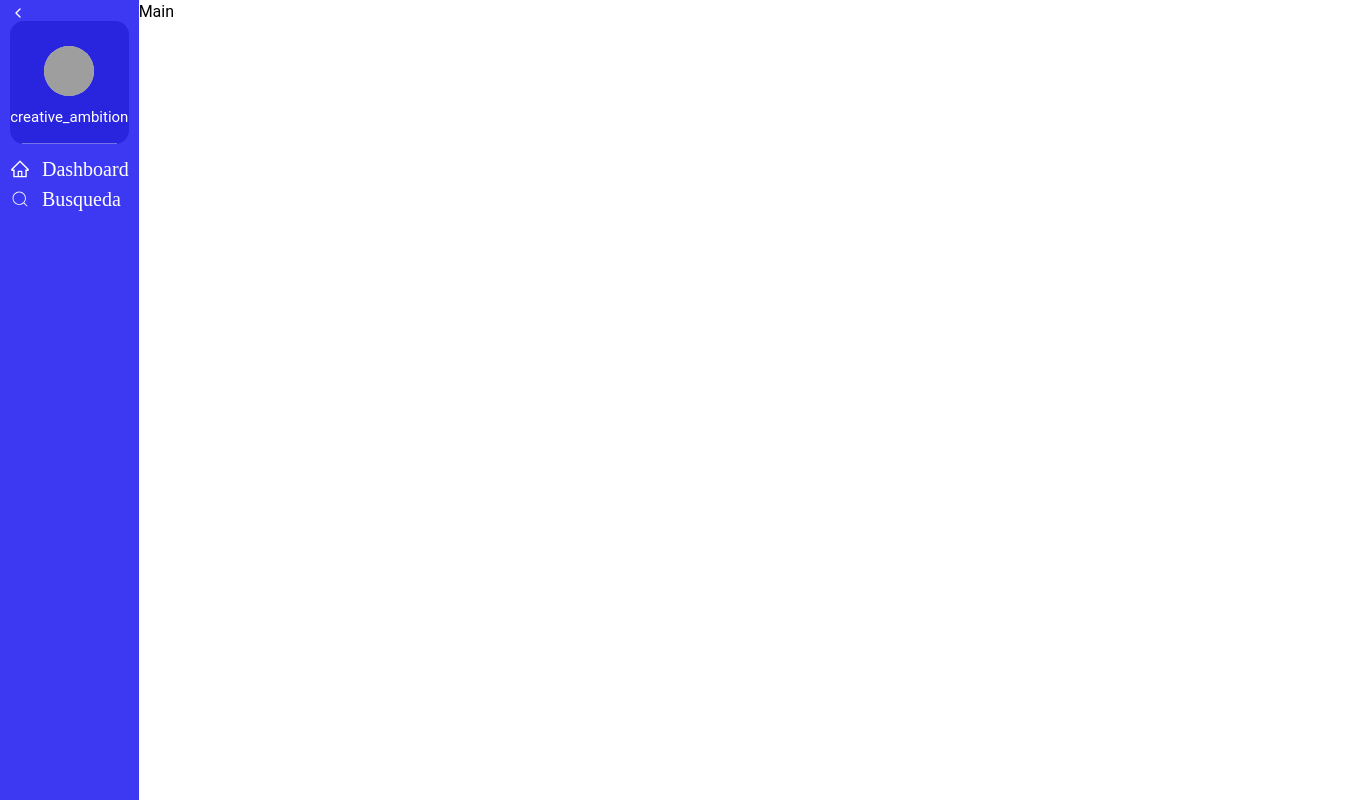
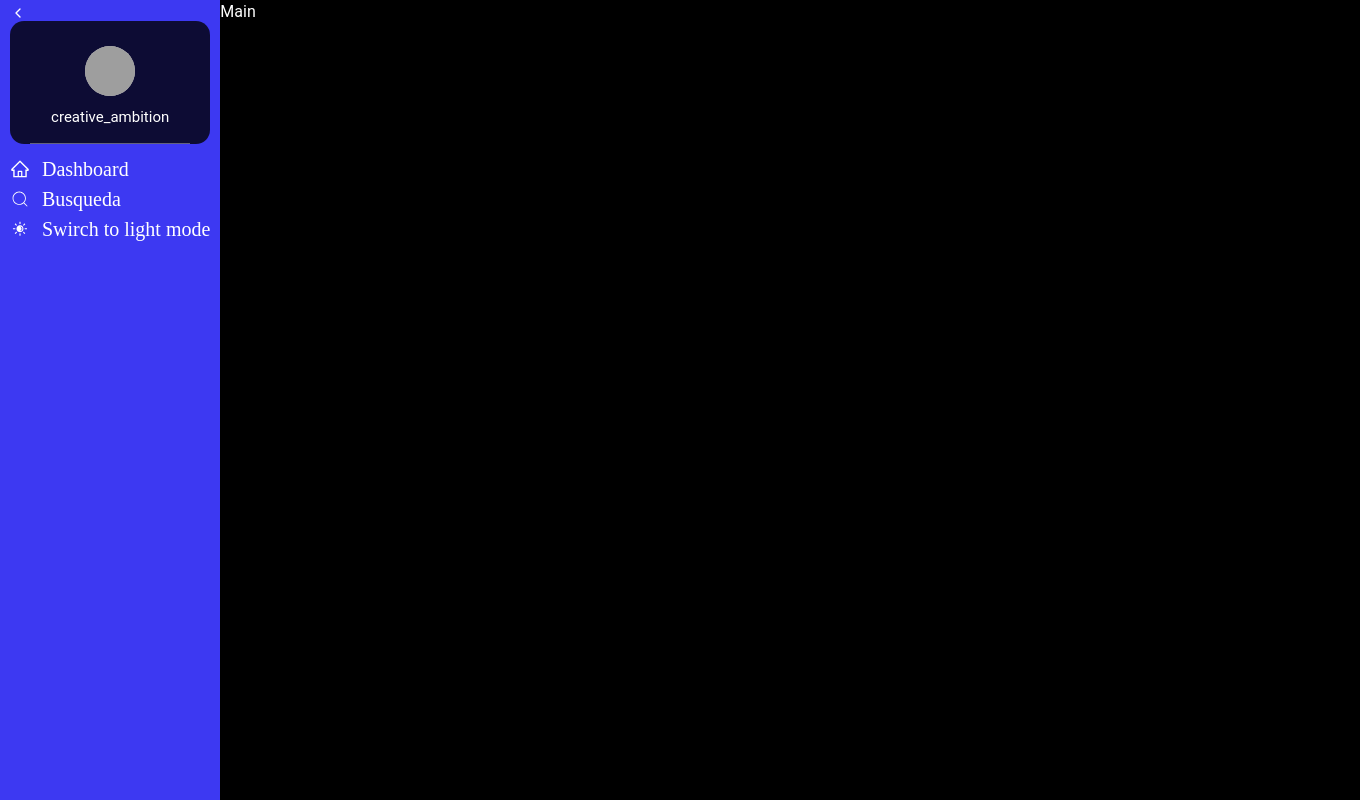
Before and after one commit to Gemini284/IBM_7mo, a React (Create React App) app in the folder ibm-proyecto/: page / in a window 1280 px wide. Shown: the whole page, 1360 px wide, since content can reach past the window. Built offline with nearby package versions, Linux system fonts and the light colour scheme; grey boxes are pictures that could not be loaded.

Commit message:
Dark/light mode

```diff
--- a/ibm-proyecto/src/Components/NavIconTemplate/Nav.jsx
+++ b/ibm-proyecto/src/Components/NavIconTemplate/Nav.jsx
@@ -1,6 +1,6 @@
 import './Nav.css'
-const Nav = ({Icon, title}) => {
-    return <div className="nav">
+const Nav = ({Icon, title, onClick}) => {
+    return <div className="nav" onClick={onClick} >
         {Icon && <Icon className="icon" />}
         <h2> {title ? title : null}</h2>
     </div>;
--- a/ibm-proyecto/src/Components/Navigation Template/Navigation.css
+++ b/ibm-proyecto/src/Components/Navigation Template/Navigation.css
@@ -111,3 +111,7 @@
 .navigation.active header .profile{
     height: 40px;
 }
+
+.navigation.dark header{
+    background-color: rgba(0, 0, 0, 0.786);
+}
--- a/ibm-proyecto/src/Components/Navigation Template/Navigation.jsx
+++ b/ibm-proyecto/src/Components/Navigation Template/Navigation.jsx
@@ -1,14 +1,22 @@
-import React, { useState } from 'react'
+import React, { useContext, useState } from 'react'
 import './Navigation.css'
 import Nav from '../NavIconTemplate/Nav'
 import {AiOutlineHome} from 'react-icons/ai'
 import {CiSearch} from 'react-icons/ci'
 import {FiChevronLeft} from 'react-icons/fi'
+import { ThemeContext } from '../../ThemeContext'
+import {WiSolarEclipse} from 'react-icons/wi'
 
 const Navigation = () => {
   const [nav, setnav] = useState(false);
+  const {DarkTheme, setDarkTheme} = useContext(ThemeContext);
+
+  function changeTheme(){
+    setDarkTheme(!DarkTheme);
+  }
+
   return (
-    <div className={`navigation ${nav && "active"}`}>
+    <div className={`navigation ${nav && "active"} ${DarkTheme && "dark"}`}>
           <div className={`menu ${nav && "active"}`}
           onClick={()=> {
             setnav((prevState) => !prevState)
@@ -17,24 +25,6 @@ const Navigation = () => {
 
           </div>
         <header>
-          {/*
-        <svg
-        className="bg-wave"
-    preserveAspectRatio="none"
-    viewBox="0 0 1200 120"
-    xmlns="http://www.w3.org/2000/svg"
-    style={{ fill: '#3270aa', width: '172%', height: 387, transform: 'scaleX(-1)' }}
-  >
-    <path
-    d="M0 0v46.29c47.79 22.2 103.59 32.17 158 28 70.36-5.37 136.33-33.31 206.8-37.5 73.84-4.36 147.54 16.88 218.2 35.26 69.27 18 138.3 24.88 209.4 13.08 36.15-6 69.85-17.84 104.45-29.34C989.49 25 1113-14.29 1200 52.47V0z"
-    opacity=".25"
-  />
-    <path
-      d="M0 0v15.81c13 21.11 27.64 41.05 47.69 56.24C99.41 111.27 165 111 224.58 91.58c31.15-10.15 60.09-26.07 89.67-39.8 40.92-19 84.73-46 130.83-49.67 36.26-2.85 70.9 9.42 98.6 31.56 31.77 25.39 62.32 62 103.63 73 40.44 10.79 81.35-6.69 119.13-24.28s75.16-39 116.92-43.05c59.73-5.85 113.28 22.88 168.9 38.84 30.2 8.66 59 6.17 87.09-7.5 22.43-10.89 48-26.93 60.65-49.24V0z"
-      opacity=".5"
-    />
-    <path d="M0 0v5.63C149.93 59 314.09 71.32 475.83 42.57c43-7.64 84.23-20.12 127.61-26.46 59-8.63 112.48 12.24 165.56 35.4C827.93 77.22 886 95.24 951.2 90c86.53-7 172.46-45.71 248.8-84.81V0z" />
-  </svg>*/}
             <div className='profile'>
                 <img src='https://cdn-icons-png.flaticon.com/512/3135/3135715.png'
                 alt='user-img'
@@ -44,6 +34,7 @@ const Navigation = () => {
         </header>
         <Nav title="Dashboard" Icon={AiOutlineHome}/>
         <Nav title="Busqueda" Icon={CiSearch}/>
+        <Nav title={`${DarkTheme ? "Swirch to light mode" : " Switch to dark mode"}`} Icon={WiSolarEclipse} onClick={changeTheme}/>
         <div className="divider"></div>
 
 
--- a/ibm-proyecto/src/Dashboard.jsx
+++ b/ibm-proyecto/src/Dashboard.jsx
@@ -1,18 +1,24 @@
-import React from 'react'
+import React, { useState } from 'react'
 import dashboard from './Dashboard.css'
 import Navigation from './Components/Navigation Template/Navigation'
 import  Main from "./Main/Main"
+import { ThemeContext } from './ThemeContext'
 
 const Dashboard = () => {
+  const [DarkTheme, setDarkTheme] = useState(true);
   return (
-    <div className="flex flex-row">
+    <ThemeContext.Provider value ={{DarkTheme,setDarkTheme}}>
+      <div className="flex flex-row">
         <div className='basis-1/8'>
           <Navigation />
         </div>
         <div className='basis-auto'>
           <Main />
         </div>
-    </div>
+      </div>
+    </ThemeContext.Provider>
+
+
   )
 }
 
--- a/ibm-proyecto/src/Main/Main.css
+++ b/ibm-proyecto/src/Main/Main.css
@@ -2,7 +2,13 @@
     position: relative;
     display: flex;
     flex-direction: column;
+    width: 3220%;
     flex: 1;
-    background-color: black;
+    background-color: white;
     min-height: 100vh;
 }
+
+.main.dark{
+    background-color: black;
+    color: white;
+}
--- a/ibm-proyecto/src/Main/Main.jsx
+++ b/ibm-proyecto/src/Main/Main.jsx
@@ -1,8 +1,12 @@
+import { useContext } from 'react';
 import './Main.css'
+import { ThemeContext } from '../ThemeContext';
 
 const Main = () => {
   // className='main'
-  return <div >Main</div>
+  const {DarkTheme} = useContext(ThemeContext);
+
+  return <div className={`main ${DarkTheme && "dark"}`}>Main</div>
 
 };
 export default Main;
--- /dev/null
+++ b/ibm-proyecto/src/ThemeContext.js
@@ -0,0 +1,2 @@
+import { createContext } from "react";
+export const ThemeContext = createContext();
```
